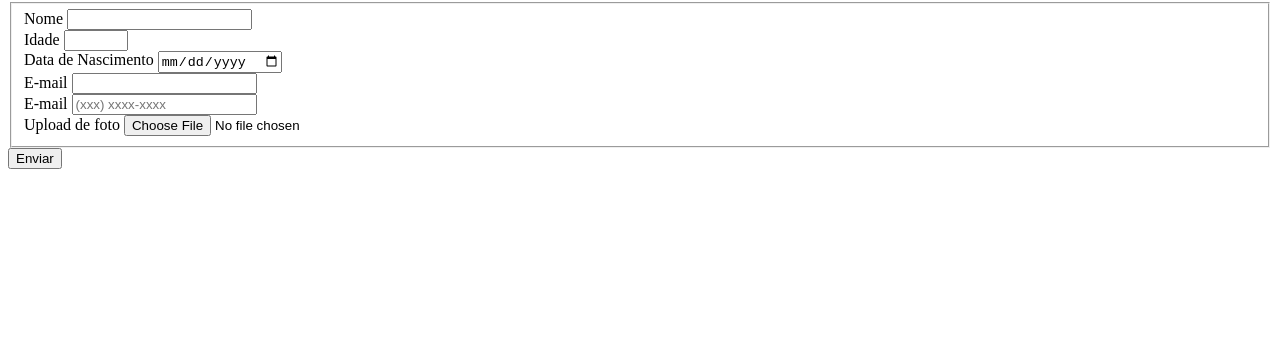
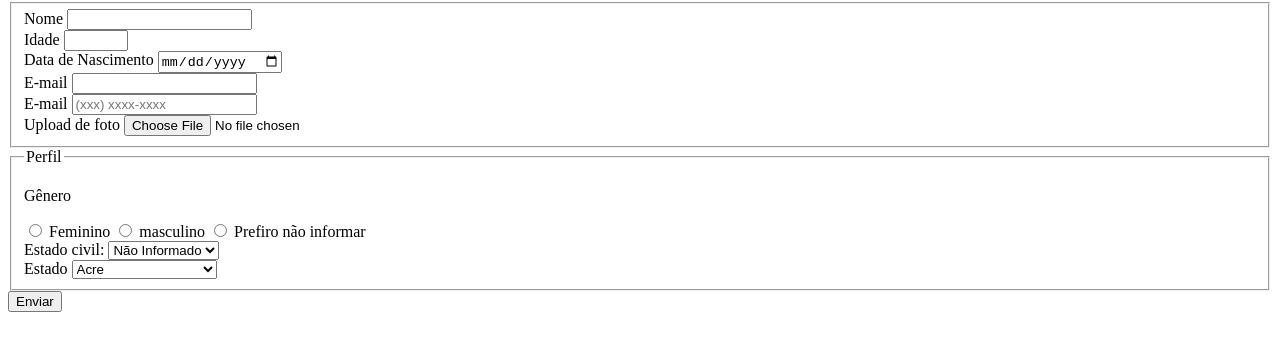
Before and after one commit to msgtecnico/culturama, a plain HTML site: page index.html in a window 1280 px wide. Shown: the part 78-428 px from the top of the page. Drawn offline with Linux system fonts and the light colour scheme.

Commit message:
Adicionei os estados

```diff
--- a/index.html
+++ b/index.html
@@ -11,7 +11,8 @@
         <h1>Dados da Pesquisa </h1>
         <section>
 
-            <fieldset>
+
+           <fieldset>
 
                 <form action="" method="get">
                     <!--Para Nome-->
@@ -42,6 +43,79 @@
             </fieldset>
 
 
+            <fieldset>
+
+                <legend>Perfil</legend>
+                <p>Gênero</p>
+                <input type="radio" name="UserGender" value="Feminino">
+                <label for="UserGender">Feminino</label>
+
+                <input type="radio" name="UserGender" value="Masculino">
+                <label for="UserGender">masculino</label>
+
+                <input type="radio" name="UserGender" value="nãoInformado">
+                <label for="UserGender">Prefiro não informar</label>
+                <br>
+
+                <label for="maritalStatus">Estado civil:</label>
+
+                <select name="maritalStatus">
+
+                    <option value="naoInformado">Não Informado</option>
+                    <option value="casado">Casado</option>
+                    <option value="solteito">Sollteito</option>
+                    <option value="divorciado">Divorciado</option>
+                    <option value="uniaoEstavel">União Estavel</option>
+
+                </select>
+
+
+                    <br>
+                    <label for="userState">Estado</label>
+                    <select name="userState" required>
+
+                      <option value="Acre">Acre</option>
+                      <option value="Alagoas">Alagoas</option>
+                      <option value="Amapá">Amapá</option>
+                      <option value="Amazonas">Amazonas</option>
+                      <option value="Bahia">Bahia</option>
+                      <option value="Ceará">Ceará</option>
+                      <option value="Distrito Federal">Distrito Federal</option>
+                      <option value="Espirito Santo">Espirito Santo</option>
+                      <option value="Goiás">Goiás</option>
+                      <option value="Maranhão">Maranhão</option>
+                      <option value="Mato Grosso do Sul">Mato Grosso do Sul</option>
+                      <option value="Mato Grosso">Mato Grosso</option>
+                      <option value="Minas Gerais">Minas Gerais</option>
+                      <option value="Pará">Pará</option>
+                      <option value="Paraíba">Paraíba</option>
+                      <option value="Paraná">Paraná</option>
+                      <option value="Pernambuco">Pernambuco</option>
+                      <option value="Piauí">Piauí</option>
+                      <option value="Rio de Janeiro">Rio de Janeiro</option>
+                      <option value="Rio Grande do Norte">Rio Grande do Norte</option>
+                      <option value="Rio Grande do Sul">Rio Grande do Sul</option>
+                      <option value="Rondônia">Rondônia</option>
+                      <option value="Roraima">Roraima</option>
+                      <option value="Santa Catarina">Santa Catarina</option>
+                      <option value="São Paulo">São Paulo</option>
+                      <option value="Sergipe">Sergipe</option>
+                      <option value="Tocantins">Tocantins</option>
+
+
+
+                    </select>
+
+
+
+
+
+
+
+
+            </fieldset>
+
+
             <button type="submit">Enviar</button>
 
             </form>
```
